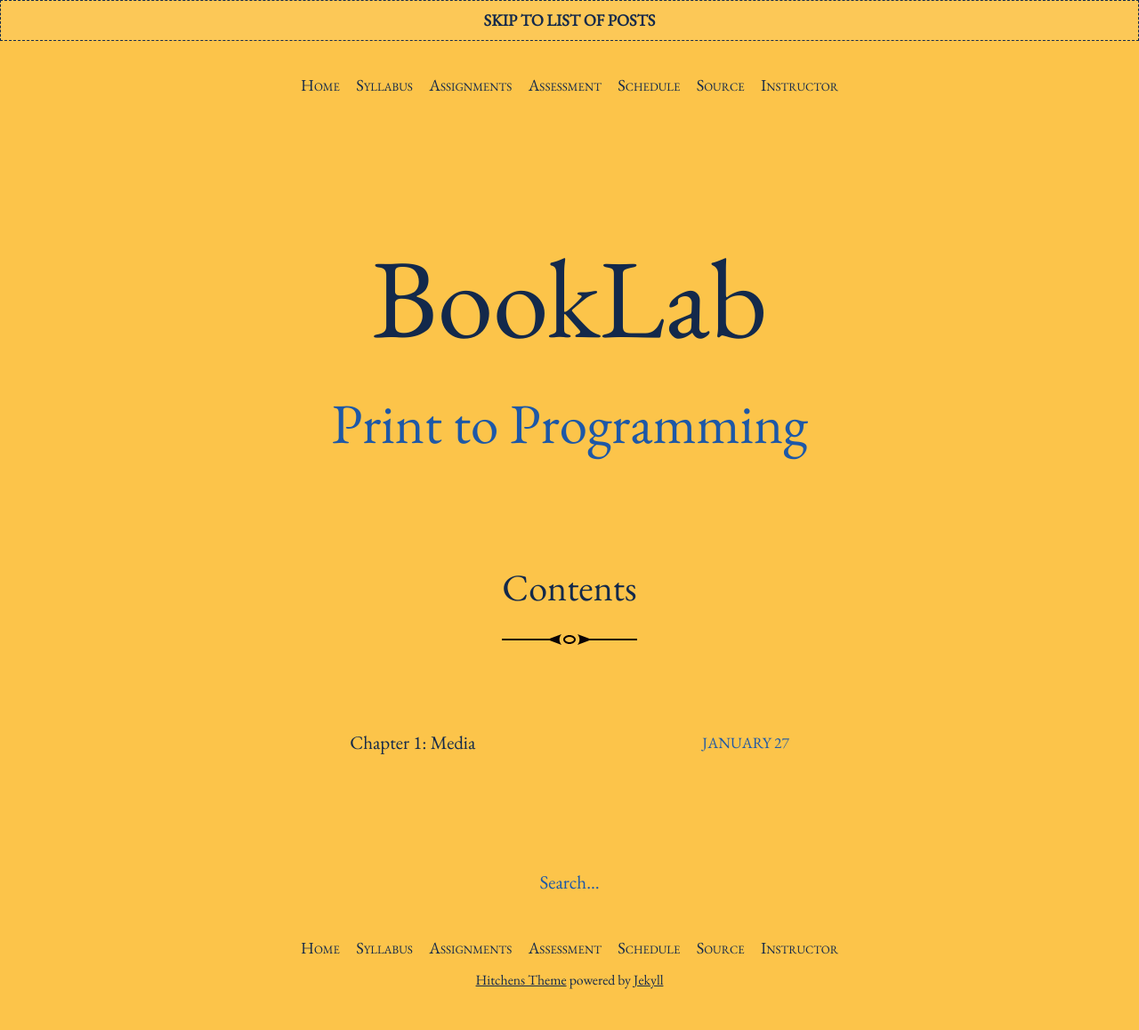
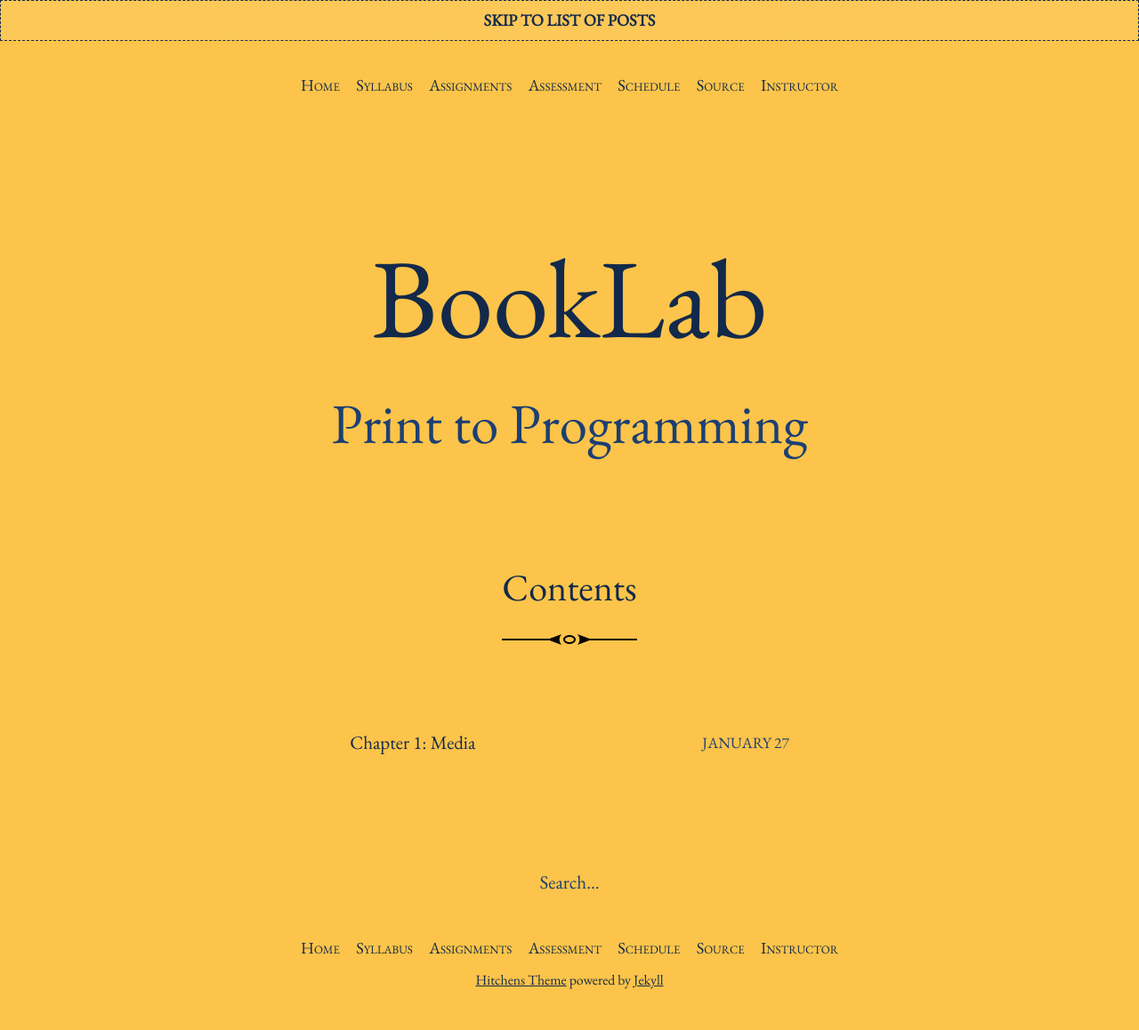
Before and after one commit to rccordell/s25bl, a Jekyll site: the page built from index.html, in a window 1280 px wide. Shown: the whole page at 89% size. Built offline with Jekyll 4.4.1, drawn with Linux system fonts in a browser that asks for light colours; the list of posts is cut into pages by our own code.

Commit message:
Update _variables.scss

```diff
--- a/_sass/_variables.scss
+++ b/_sass/_variables.scss
@@ -1,7 +1,7 @@
 $brand-color:         #FCC44A;
 $highlight:           lighten($brand-color, 35%);
 $text-color:          #13294B;
-$muted-text-color:    #1D58A7;
+$muted-text-color:    #1D3F72;
 $font-family:         "EB Garamond", Garamond, "Times New Roman", serif;
 
 $on-bigphone:         375px;
```
